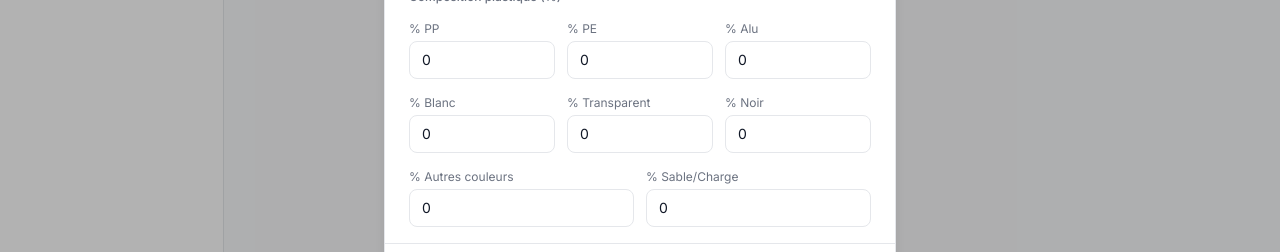
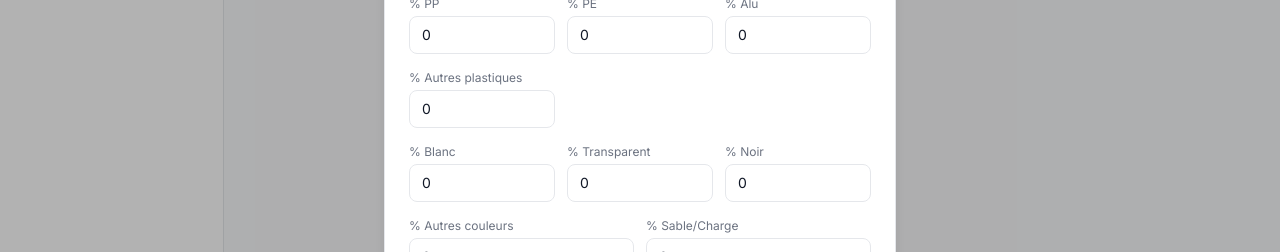
Before and after one commit to NEOLITIK1/Recettes, a React (Vite) app: page /matieres in a window 1280 px wide. Both pictures are taken after a click on the button "+ Nouvelle MP". Shown: the part 401-653 px from the top of the page. Built offline with nearby package versions, Linux system fonts and the light colour scheme; no server answers; the database is empty.

Commit message:
Update Matieres.jsx

```diff
--- a/src/pages/Matieres.jsx
+++ b/src/pages/Matieres.jsx
@@ -3,6 +3,7 @@ import { supabase } from '../lib/supabase.js'
 import { MATIERES } from '../data/seed.js'
 import Modal from '../components/Modal.jsx'
 import CompositionBar from '../components/CompositionBar.jsx'
+import TooltipMp from '../components/TooltipMp.jsx'
 
 const TYPE_STYLES = {
   'Interne':  'bg-emerald-50 text-emerald-700',
@@ -12,7 +13,7 @@ const TYPE_STYLES = {
 
 const EMPTY_FORM = {
   id: '', nom: '', type_appro: 'Régulier', description: '', cout_par_tonne: 0,
-  pct_pp: 0, pct_pe: 0, pct_alu: 0, pct_autres: 0,
+  pct_pp: 0, pct_pe: 0, pct_alu: 0, pct_autres: 0, pct_autres_plastiques: 0,
   pct_blanc: 0, pct_transparent: 0, pct_noir: 0, pct_autres_couleurs: 0, pct_sable: 0,
 }
 
@@ -138,7 +139,9 @@ export default function MatieresPremières() {
                 {mps.map((mp) => (
                   <tr key={mp.id} className="hover:bg-gray-50 transition-colors">
                     <td className="px-4 py-3 font-mono text-xs text-gray-400">{mp.id}</td>
-                    <td className="px-4 py-3 font-medium text-gray-900">{mp.nom}</td>
+                    <td className="px-4 py-3 font-medium text-gray-900">
+                      <TooltipMp mp={mp}><span className="cursor-default">{mp.nom}</span></TooltipMp>
+                    </td>
                     <td className="px-4 py-3">
                       {mp.type_appro ? (
                         <span className={`px-2 py-0.5 rounded text-xs font-medium ${TYPE_STYLES[mp.type_appro] ?? 'bg-gray-100 text-gray-600'}`}>
@@ -218,6 +221,9 @@ export default function MatieresPremières() {
             <Field label="% Alu" type="number" {...fNum('pct_alu')} />
           </div>
           <div className="grid grid-cols-3 gap-3">
+            <Field label="% Autres plastiques" type="number" {...fNum('pct_autres_plastiques')} />
+          </div>
+          <div className="grid grid-cols-3 gap-3">
             <Field label="% Blanc"       type="number" {...fNum('pct_blanc')} />
             <Field label="% Transparent" type="number" {...fNum('pct_transparent')} />
             <Field label="% Noir"        type="number" {...fNum('pct_noir')} />
```
